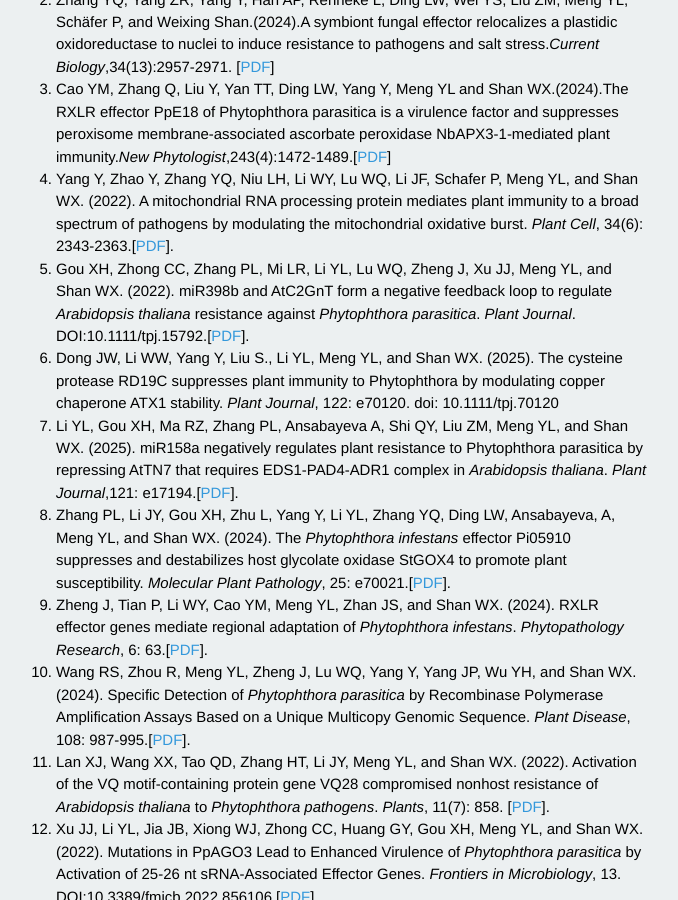
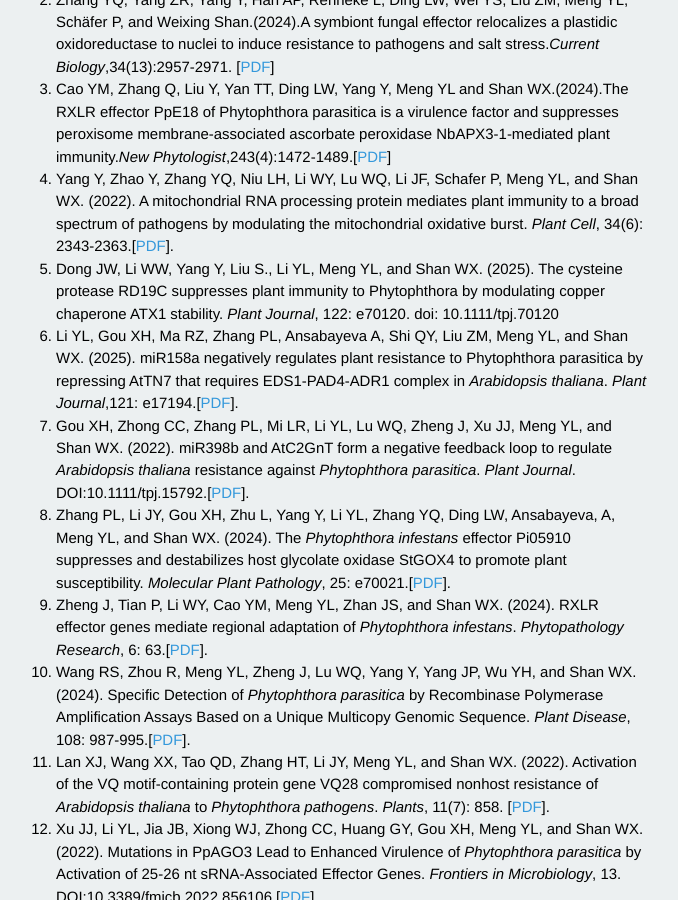
Before and after one commit to shanclub2/shanlab, a Jekyll site: the page built from publication.html, in a window 1280 px wide and 900 px high, scrolled down 306 px. Shown: the whole window, without its empty margins (288-966 px from the left). Built offline with Jekyll 4.4.1, drawn with Linux system fonts in a browser that asks for light colours; Markdown is read by kramdown in place of the engine named in the settings; a script that is not in the unit is left out.

Commit message:
Update publication.html

```diff
--- a/publication.html
+++ b/publication.html
@@ -19,13 +19,13 @@ Cao YM, Zhang Q, Liu Y, Yan TT, Ding LW, Yang Y, Meng YL and Shan WX.(2024).The
 Yang Y, Zhao Y, Zhang YQ, Niu LH, Li WY, Lu WQ, Li JF, Schafer P, Meng YL, and Shan WX. (2022). A mitochondrial RNA processing protein mediates plant immunity to a broad spectrum of pathogens by modulating the mitochondrial oxidative burst. <i>Plant Cell</i>, 34(6): 2343-2363.[<a href="/pdf/yyang2022.pdf">PDF</a>].
 </li>
 <li>
-Gou XH, Zhong CC, Zhang PL, Mi LR, Li YL, Lu WQ, Zheng J, Xu JJ, Meng YL, and Shan WX. (2022). miR398b and AtC2GnT form a negative feedback loop to regulate <i>Arabidopsis thaliana</i> resistance against <i>Phytophthora parasitica</i>. <i>Plant Journal</i>. DOI:10.1111/tpj.15792.[<a href="/pdf/xhgou2022.pdf">PDF</a>].
-</li>
-<li>
 Dong JW, Li WW, Yang Y, Liu S., Li YL, Meng YL, and Shan WX. (2025). The cysteine protease RD19C suppresses plant immunity to Phytophthora by modulating copper chaperone ATX1 stability.<i> Plant Journal</i>, 122: e70120. doi: 10.1111/tpj.70120
 </li>
 <li>
 Li YL, Gou XH, Ma RZ, Zhang PL, Ansabayeva A, Shi QY, Liu ZM, Meng YL, and Shan WX. (2025). miR158a negatively regulates plant resistance to Phytophthora parasitica by repressing AtTN7 that requires EDS1-PAD4-ADR1 complex in <i>Arabidopsis thaliana</i>.<i> Plant Journal</i>,121: e17194.[<a href="/pdf/Li2024.pdf">PDF</a>].
+</li>
+<li>
+Gou XH, Zhong CC, Zhang PL, Mi LR, Li YL, Lu WQ, Zheng J, Xu JJ, Meng YL, and Shan WX. (2022). miR398b and AtC2GnT form a negative feedback loop to regulate <i>Arabidopsis thaliana</i> resistance against <i>Phytophthora parasitica</i>. <i>Plant Journal</i>. DOI:10.1111/tpj.15792.[<a href="/pdf/xhgou2022.pdf">PDF</a>].
 </li>
 <li>
 Zhang PL, Li JY, Gou XH, Zhu L, Yang Y, Li YL, Zhang YQ, Ding LW, Ansabayeva, A, Meng YL, and Shan WX. (2024). The <i>Phytophthora infestans</i> effector Pi05910 suppresses and destabilizes host glycolate oxidase StGOX4 to promote plant susceptibility. <i>Molecular Plant Pathology</i>, 25: e70021.[<a href="/pdf/Zhang2024.pdf">PDF</a>].
```
